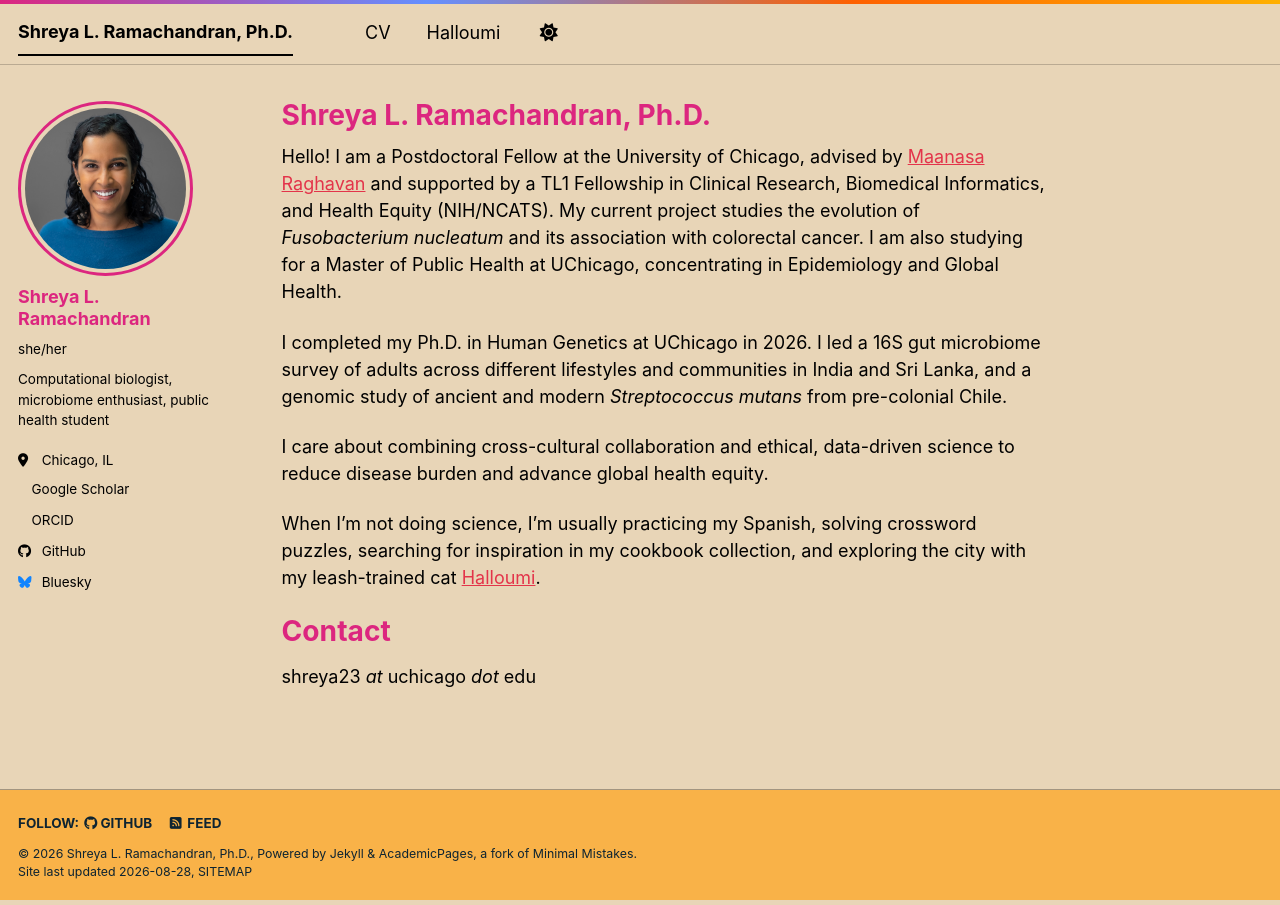
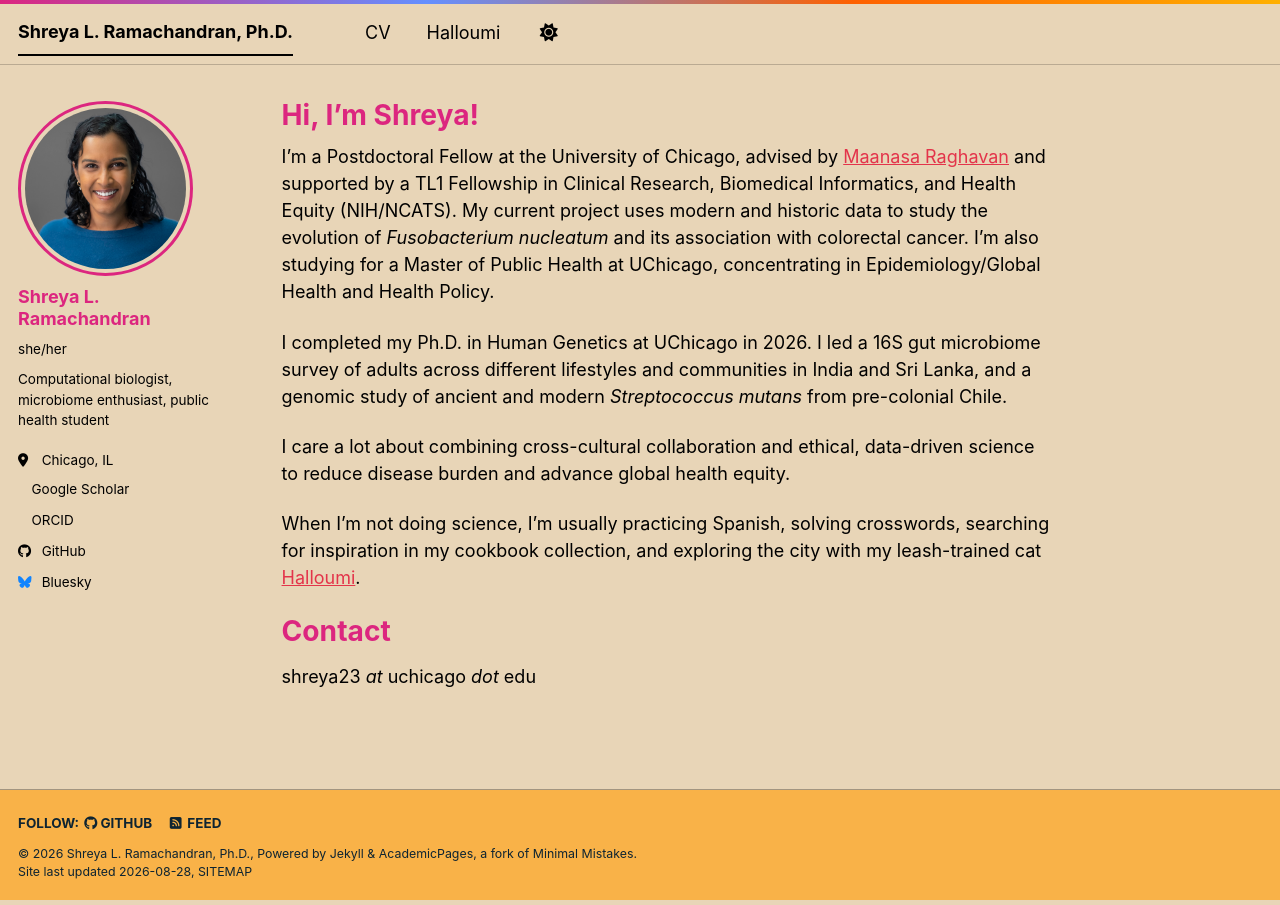
Before and after one commit to shreyaramachandran/shreyaramachandran.github.io, a Jekyll site: the page built from _pages/about.md, in a window 1280 px wide. Built offline with Jekyll 4.4.1, drawn with Linux system fonts in a browser that asks for light colours; a style sheet for code colours, icons or effects is not loaded.

Commit message:
Revise about page content and title
Updated the title and made various text improvements for clarity and conciseness.

```diff
--- a/_pages/about.md
+++ b/_pages/about.md
@@ -1,19 +1,19 @@
 ---
 permalink: /
-title: "Shreya L. Ramachandran, Ph.D."
+title: "Hi, I'm Shreya!"
 author_profile: true
 redirect_from:
   - /about/
   - /about.html
 ---
 
-Hello! I am a Postdoctoral Fellow at the University of Chicago, advised by [Maanasa Raghavan](https://www.genscape-lab.com) and supported by a TL1 Fellowship in Clinical Research, Biomedical Informatics, and Health Equity (NIH/NCATS). My current project studies the evolution of *Fusobacterium nucleatum* and its association with colorectal cancer. I am also studying for a Master of Public Health at UChicago, concentrating in Epidemiology and Global Health.
+I'm a Postdoctoral Fellow at the University of Chicago, advised by [Maanasa Raghavan](https://www.genscape-lab.com) and supported by a TL1 Fellowship in Clinical Research, Biomedical Informatics, and Health Equity (NIH/NCATS). My current project uses modern and historic data to study the evolution of *Fusobacterium nucleatum* and its association with colorectal cancer. I'm also studying for a Master of Public Health at UChicago, concentrating in Epidemiology/Global Health and Health Policy.
 
 I completed my Ph.D. in Human Genetics at UChicago in 2026. I led a 16S gut microbiome survey of adults across different lifestyles and communities in India and Sri Lanka, and a genomic study of ancient and modern *Streptococcus mutans* from pre-colonial Chile.
 
-I care about combining cross-cultural collaboration and ethical, data-driven science to reduce disease burden and advance global health equity.
+I care a lot about combining cross-cultural collaboration and ethical, data-driven science to reduce disease burden and advance global health equity.
 
-When I'm not doing science, I'm usually practicing my Spanish, solving crossword puzzles, searching for inspiration in my cookbook collection, and exploring the city with my leash-trained cat [Halloumi](/cat/).
+When I'm not doing science, I'm usually practicing Spanish, solving crosswords, searching for inspiration in my cookbook collection, and exploring the city with my leash-trained cat [Halloumi](/cat/).
 
 Contact
 ======
```
